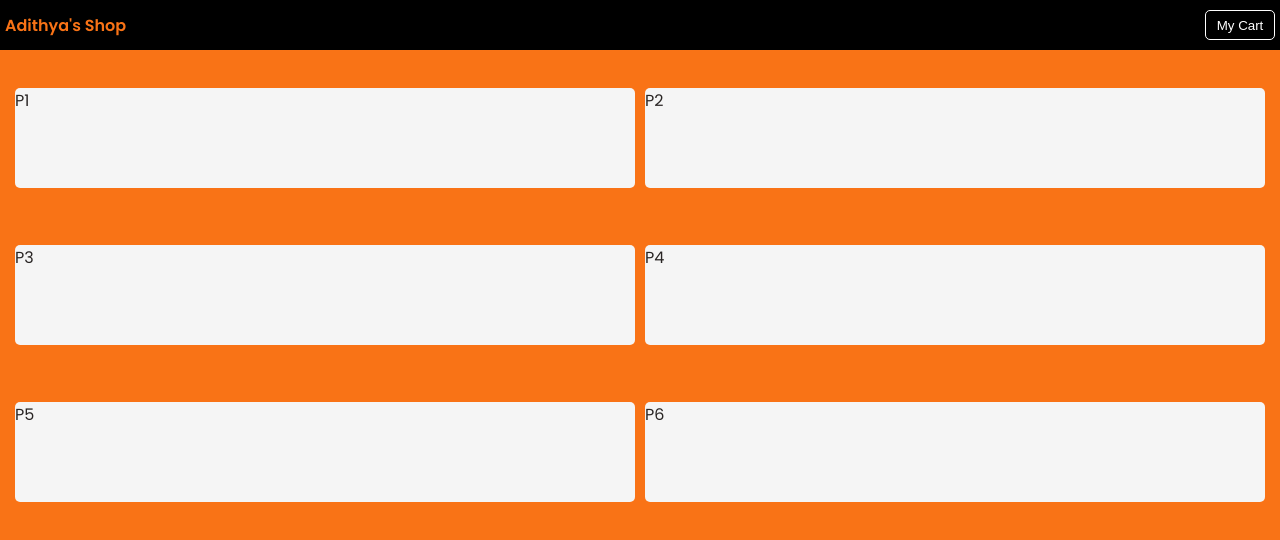
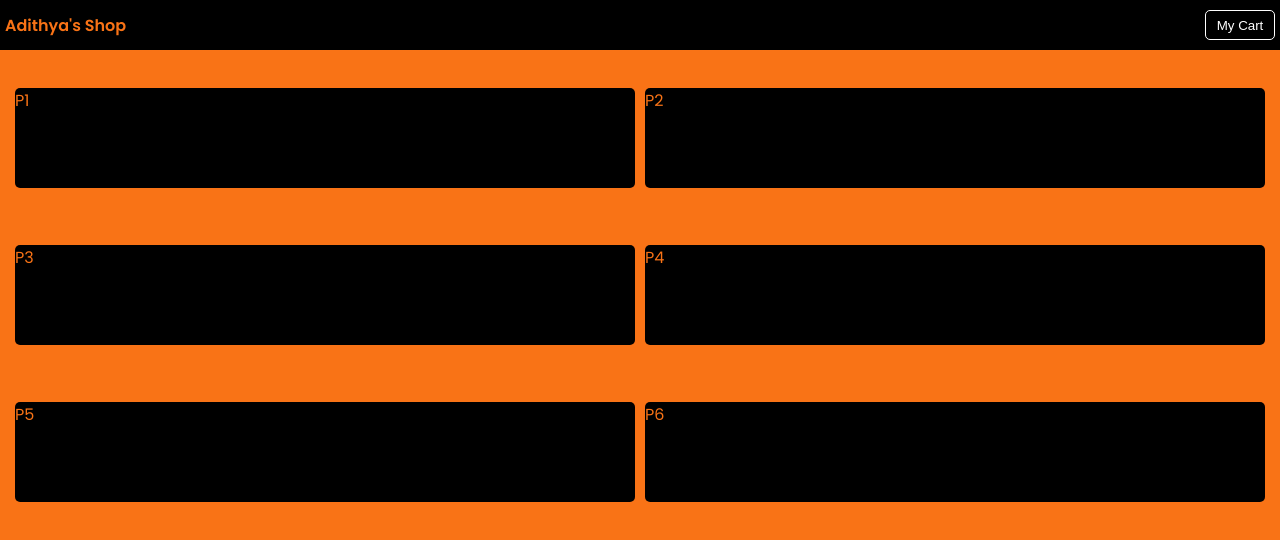
Before and after one commit to Adi343/ecommerce-app-nextjs, a Next.js app: page / in a window 1280 px wide. Shown: the top 540 px of the page. Built offline with nearby package versions, Linux system fonts and the light colour scheme.

Commit message:
Updated background color to black

```diff
--- a/pages/index.tsx
+++ b/pages/index.tsx
@@ -25,7 +25,8 @@ const Home: NextPage = () => {
                 width: "100%",
                 height: "100px",
                 borderRadius: "5px",
-                backgroundColor: "whitesmoke",
+                backgroundColor: "black",
+                color: "#f97316",
               }}
             >
               {item}
```
